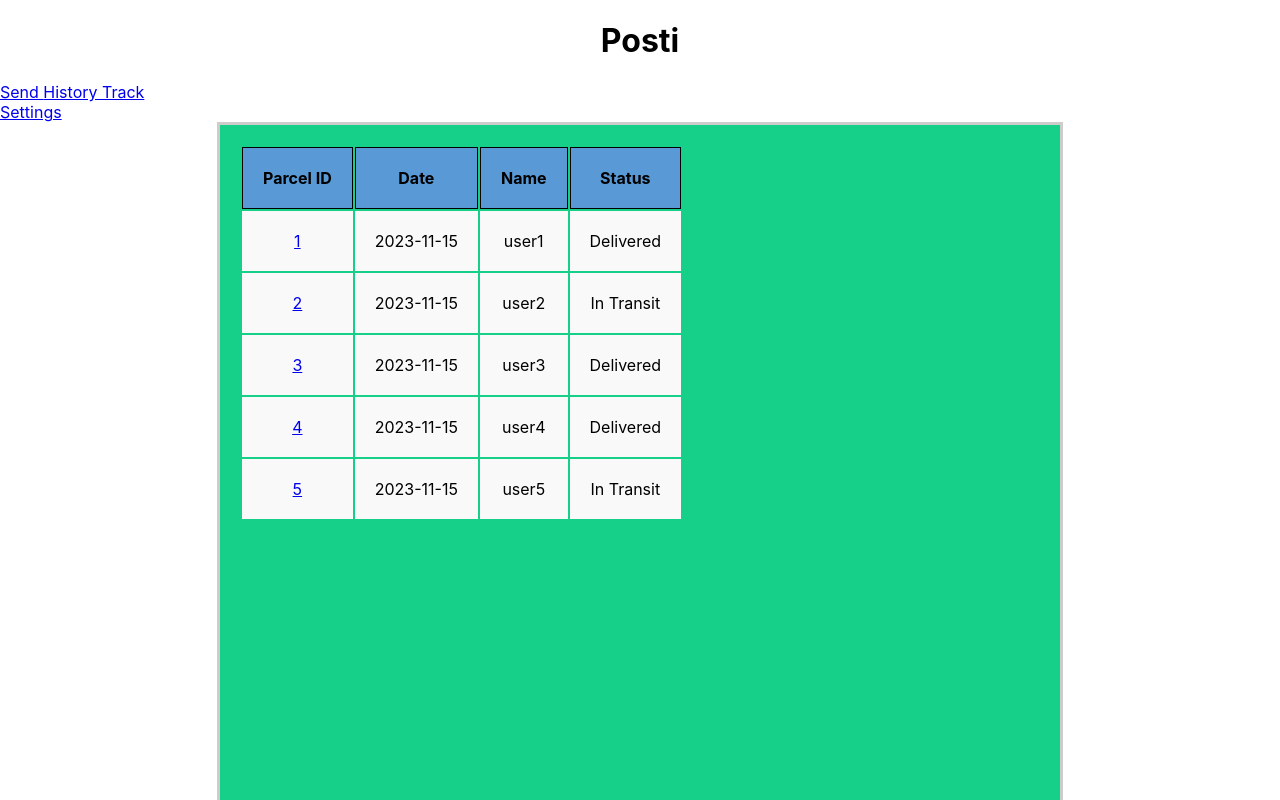
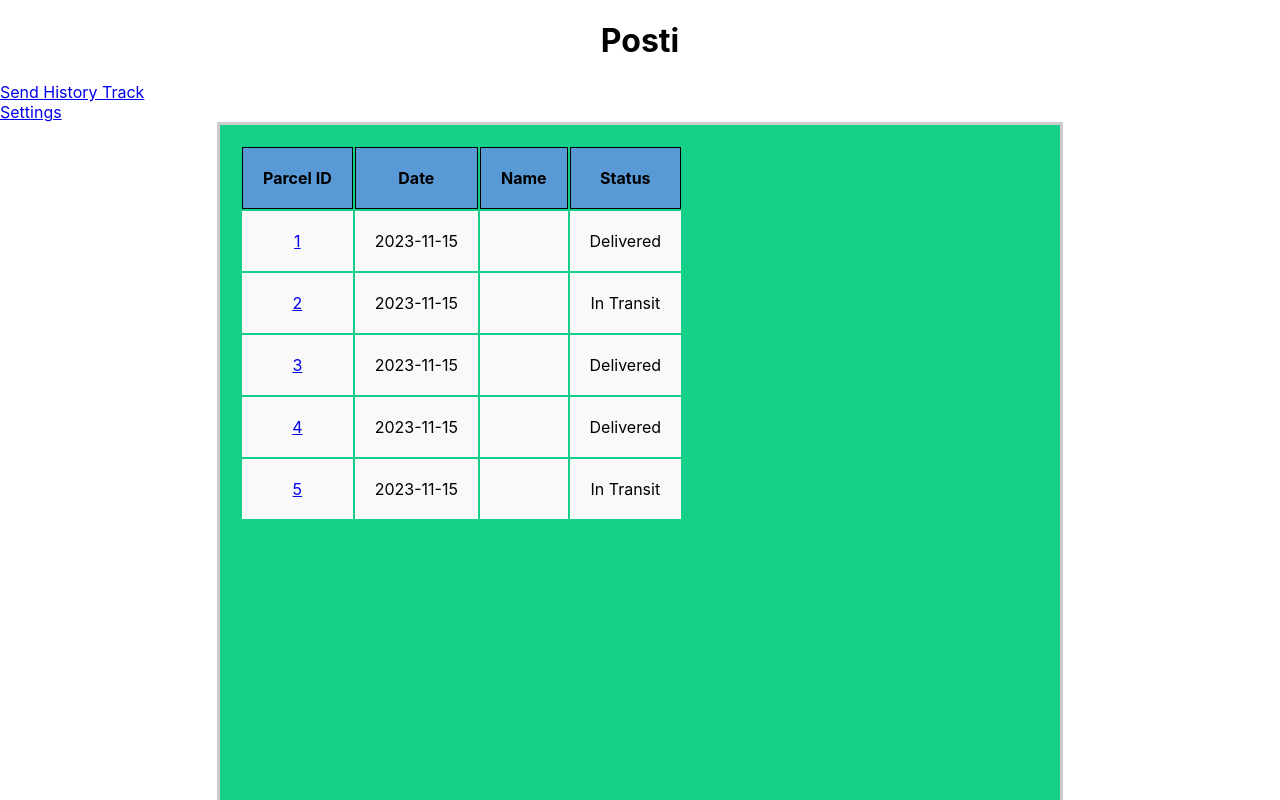
Before and after one commit to OAMK-VPN/CustomerApp_frontend, a React (Create React App) app: page /1/ParcelsView in a window 1280 px wide. Shown: the top 800 px of the page. Built offline with nearby package versions, Linux system fonts and the light colour scheme.

Commit message:
just remove some comment

```diff
--- a/src/Pages/ParcelsAllViews/ParcelsView.js
+++ b/src/Pages/ParcelsAllViews/ParcelsView.js
@@ -15,7 +15,7 @@
   }, []); */
 
   const userName = useParams().userName;
-  useEffect(() => {console.log(userName)});
+  useEffect(() => {console.log("Which user is using the App now? "+ userName)});
 
   return (
     <div>
@@ -39,7 +39,7 @@
             userName={userName}
             parcelID={parcel.id}
             date={parcel.date}
-            name={parcel.name}
+            recipientAddress={parcel.recipientAddress}
             status={parcel.status}
             key={parcel.id}
           />
--- a/src/Pages/sendingParcel/FillUpRecieverInfo.js
+++ b/src/Pages/sendingParcel/FillUpRecieverInfo.js
@@ -69,7 +69,7 @@
 
       <br />
       <button>Next</button> <br />
-      {/* <button>Delete Account</button> <br /> */}
+
 
 
     </form>
```
